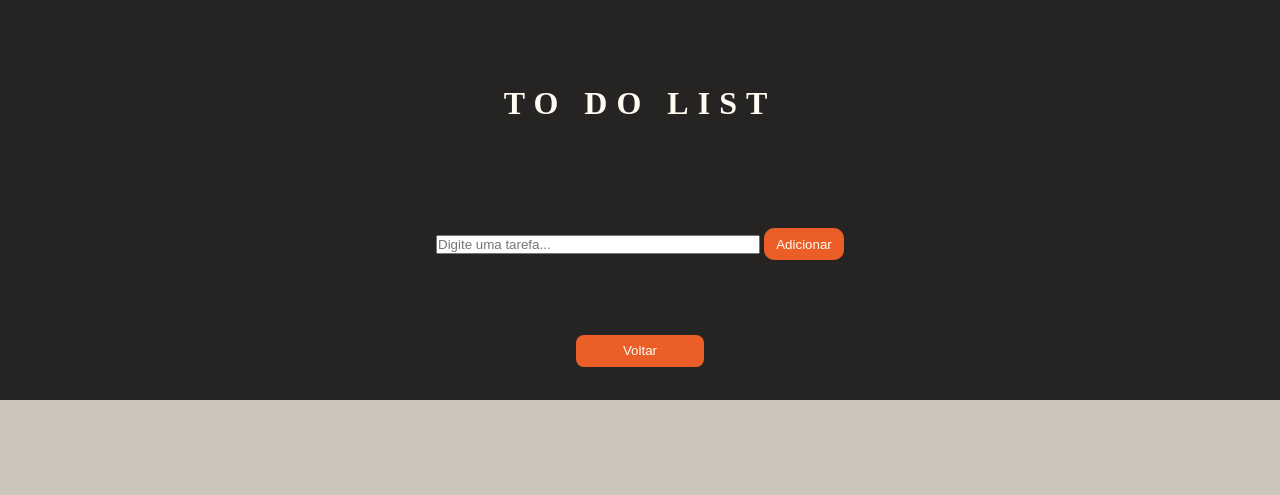
After one commit to ArseniumGX/portifolio, a Flask app: page /todo in a window 1280 px wide. The commit adds this page. Shown: the top 495 px of the page. Run offline with Flask 2, Linux system fonts and the light colour scheme.

Commit message:
integracao do mini projeto to do list

```diff
--- a/app.py
+++ b/app.py
@@ -6,6 +6,7 @@ from src.contato import Contato
 app = Flask(__name__)
 app.config.update(config)
 mail = Mail(app)
+lista = list()
 
 @app.route('/')
 def index():
@@ -38,5 +39,16 @@ def humor():
 def linktree():
     return render_template('linktree.html')
 
+@app.route('/todo')
+def todo():
+    return render_template('todo.html', lista = lista)
+
+@app.route('/add', methods=['GET', 'POST'])
+def add():
+    if request.method == 'POST':
+        item = request.form['item']
+        lista.append(item)
+        return redirect('/todo')
+
 if __name__ == '__main__':
     app.run(debug=True, host='0.0.0.0', port=3000)
--- /dev/null
+++ b/static/css/todo.css
@@ -0,0 +1,86 @@
+*{
+    margin: 0;
+    padding: 0;
+}
+
+body{
+    color: #fffcf2;
+    background-color: #ccc5b9;
+}
+
+main{
+    background-color: #252422;
+    display: flex;
+    flex-flow: column wrap;
+    justify-content: space-around;
+    align-items: center;
+    align-content: space-around;
+    height: 50vh;
+}
+
+main h1{
+    letter-spacing: 9px;
+    margin: 4rem;
+}
+
+main form{
+    margin-bottom: 2rem;
+}
+
+main form input{
+    width: 20rem;
+}
+
+main form button{
+    background-color: #eb5e28;
+    color: #fffcf2;
+    border: none;
+    width: 5rem;
+    height: 2rem;
+    border-radius: 10px;
+    transition: .3s ease;
+}
+
+main form button:hover{
+    background-color: #6320ee;
+    box-shadow: 0 0 .5rem #8075ff;
+}
+
+main a{
+    padding-bottom: 12px;
+}
+
+main a button{
+    width: 8rem;
+    height: 2rem;
+    border-radius: 8px;
+    border: none;
+    background-color: #eb5e28;
+    color: #fffcf2;
+    cursor: pointer;
+    transition: .3s ease;
+}
+
+main a button:hover{
+    background-color: #6320ee;
+    box-shadow: 0 0 1rem #403d39;
+}
+
+div.area{
+    color: #252422;
+    padding: 2rem;
+}
+
+div.area ul{
+    margin: 2rem 0 0 12rem;
+    list-style: georgian;
+    display: flex;
+    flex-direction: column;
+    align-items: baseline;
+    justify-content: center;
+    cursor: default;
+}
+
+.risq{
+    text-decoration-line: line-through;
+}
--- /dev/null
+++ b/static/js/todo.js
@@ -0,0 +1,9 @@
+const cmd = element => document.querySelector(element)
+const cmdAll = element => document.querySelectorAll(element)
+
+cmdAll('div.area ul li').forEach( item => item.addEventListener('click', () => {
+    if(item.classList.contains('risq'))
+        item.classList.remove('risq')
+    else
+        item.classList.add('risq')
+}))
--- a/templates/index.html
+++ b/templates/index.html
@@ -184,7 +184,7 @@
                     <img src="../static/img/thumb-todoList.png" alt="Thumbnail projeto to do list">
                     <h3>To Do List</h3>
                     <p>Projetinho feito em sala de aula usando HTML, CSS, Javascript e o microframework Flask.</p>
-                    <a href="#"><button>Acessar</button></a>
+                    <a href="/todo"><button>Acessar</button></a>
                 </div>
             </div>
         </section>
--- /dev/null
+++ b/templates/todo.html
@@ -0,0 +1,31 @@
+<!DOCTYPE html>
+<html lang="pt-br">
+    <head>
+        <meta charset="UTF-8">
+        <meta http-equiv="X-UA-Compatible" content="IE=edge">
+        <meta name="viewport" content="width=device-width, initial-scale=1.0">
+        <title>TO DO LIST</title>
+        <link rel="stylesheet" href="../static/css/todo.css">
+    </head>
+    <body>
+        <main>
+            <h1>TO DO LIST</h1>
+            <form action="/add" method="POST">
+                <input type="text" name="item" id="item" placeholder="Digite uma tarefa...">
+                <button>Adicionar</button>
+            </form>
+            <a href="/"><button>Voltar</button></a>
+        </main>
+        <div class="area">
+            <ul>
+                {% for item in lista %}
+                <li>
+                    {{ item }}
+                </li>
+                {% endfor %}
+            </ul>
+        </div>
+
+        <script src="../static/js/todo.js"></script>
+    </body>
+</html>
```
